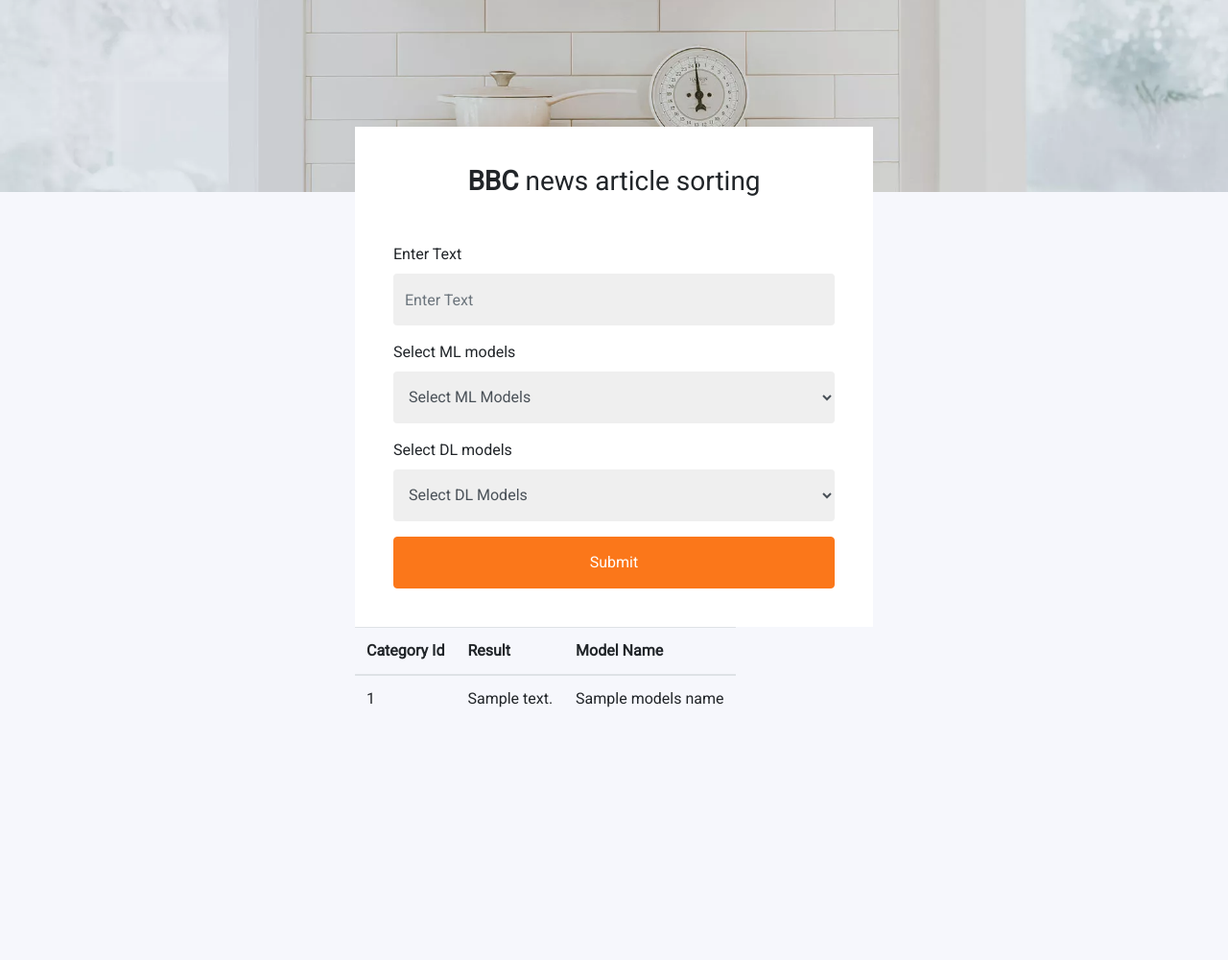
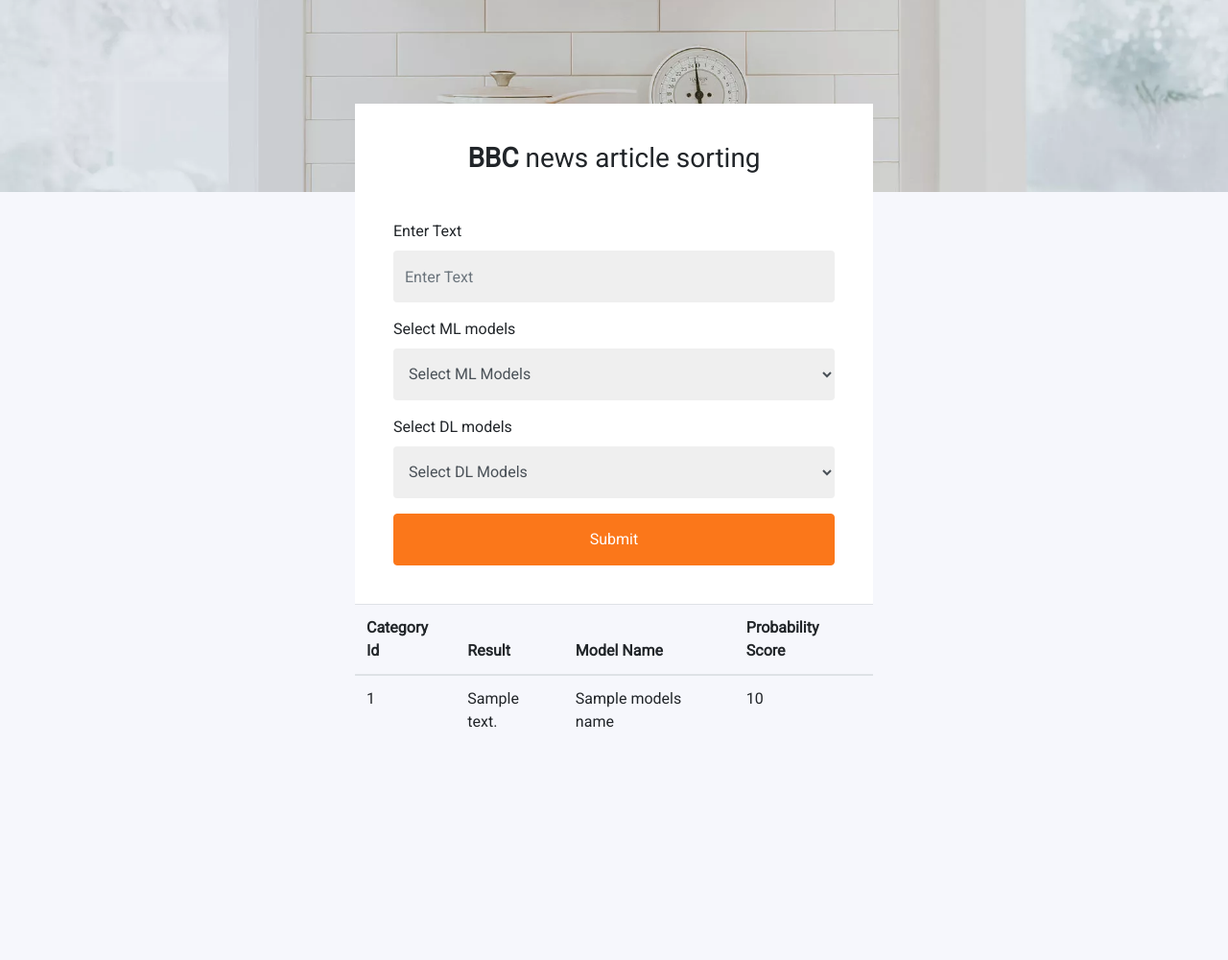
Before and after one commit to harmangahir/news_article_sorting_nlp, a Flask app: template templates/index.html in a window 1280 px wide. Shown: the whole page at 96% size. Run offline with Flask 2, Linux system fonts and the light colour scheme; the template is opened without the code that fills it: most values are stand-ins (such as "Sample title", 1, 10 or a date in 2020); parts of the project's set-up code (start-up, migrations or seed data) failed here and were passed over; some libraries are stand-ins or nearby versions.

Commit message:
The web app is ready

```diff
--- a/app.py
+++ b/app.py
@@ -62,7 +62,13 @@
         model = pk.load(open('model_RFC.pk','rb'))
         processed_text = processed_data.preprocessing(data)
         output = label_fit.inverse_transform(model.predict(tfidf_vector.transform([processed_text])))[0]
-        return render_template("index.html", models_name=model_name, prediction_text="Predicted category with model {} for article  is:{}".format(model_name,output))
+        score = model.predict_proba(tfidf_vector.transform(processed_text))[model.predict(tfidf_vector.transform([processed_text]))[0]]
+
+
+
+
+        return render_template("index.html", models_name=model_name, prediction_text="Predicted category with model {} for article  is:{}".format(output), probability_score=score)
+
     elif(model_name == 'MNB'):
         model = pk.load(open('model_MNB.pk','rb'))
         processed_text = processed_data.preprocessing(data)
--- a/templates/index.html
+++ b/templates/index.html
@@ -61,6 +61,7 @@
         <th>Category Id</th>
         <th>Result</th>
         <th>Model Name</th>
+        <th>Probability Score</th>
       </tr>
     </thead>
     <tbody>
@@ -68,6 +69,7 @@
         <td>1</td>
         <td>{{prediction_text}}</td>
         <td>{{models_name}}</td>
+        <td>{{probability_score}}</td>
       </tr>
     </tbody>
   </table>
```
Also changed, not shown: 3 other files.
